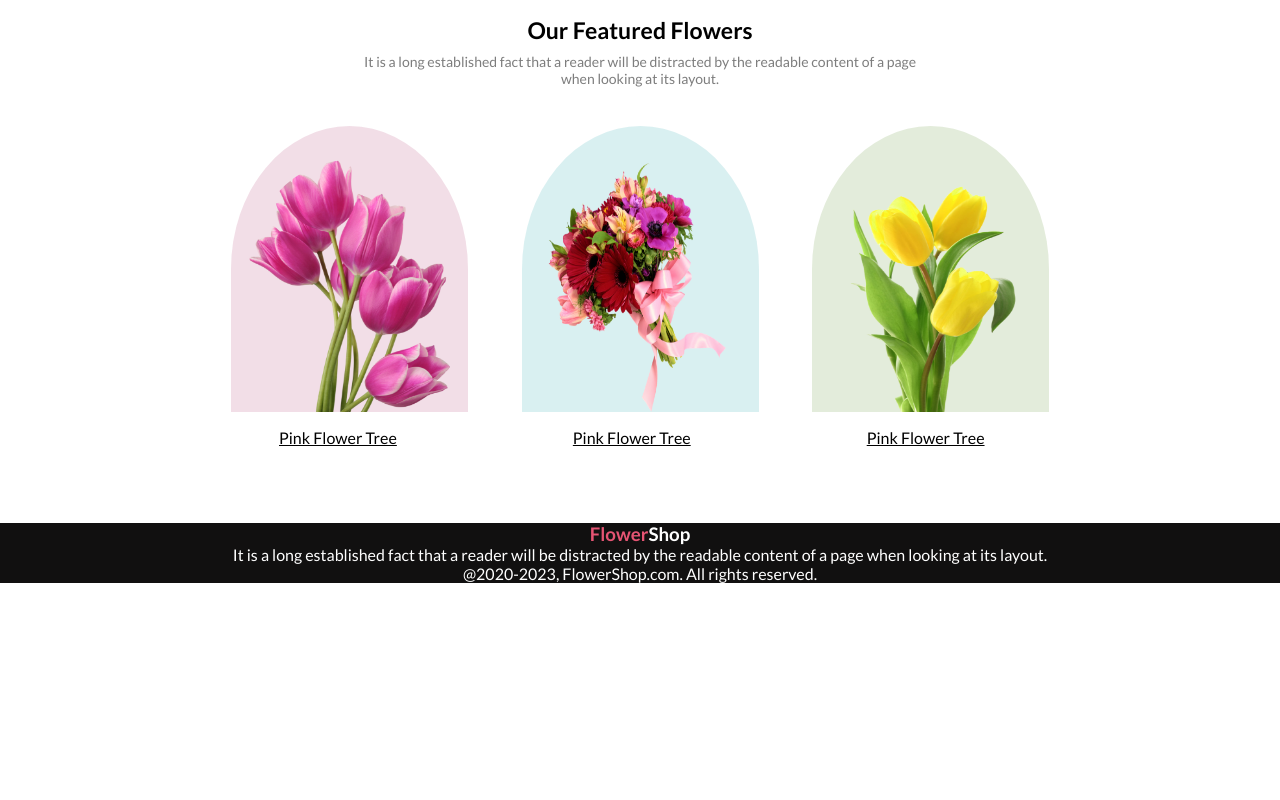
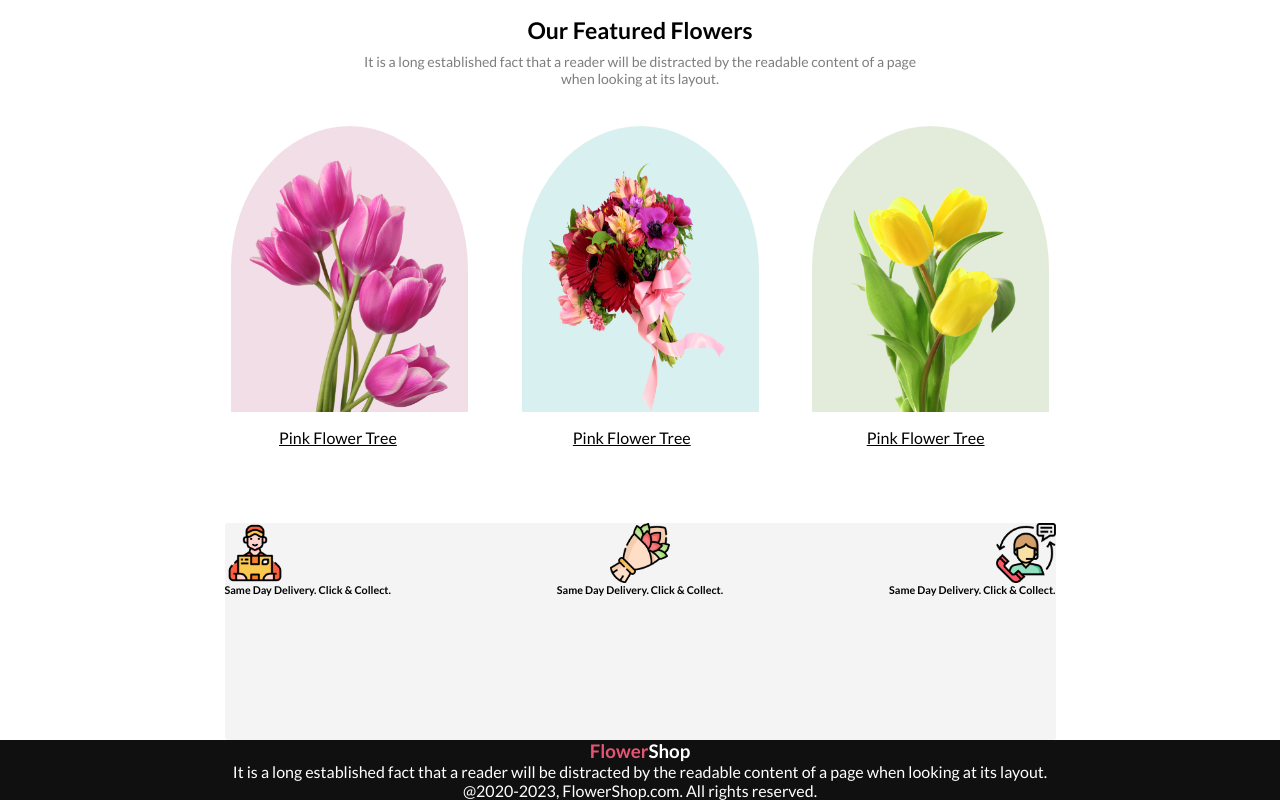
Before and after one commit to skaffroddin/flower-shop, a plain HTML site: page index.html in a window 1280 px wide. Shown: the part 570-1370 px from the top of the page. Before the commit the page ends 1153 px from the top, so only its background shows below. Drawn offline with Linux system fonts and the light colour scheme.

Commit message:
secound section

```diff
--- a/index.html
+++ b/index.html
@@ -50,6 +50,28 @@
         </section>
 
 
+        <section class="secound">
+                <div class="secound-items">
+                    <img src="image/Group-57.png" alt="">
+
+                    <img src="image/Group-58.png" alt="">
+
+                    <img src="image/Group-59.png" alt="">
+
+
+
+
+                </div>
+                <div class="secound-items-text">
+                    <h6>Same Day Delivery. Click & Collect.</h6>
+                    <h6>Same Day Delivery. Click & Collect.</h6>
+                    <h6>Same Day Delivery. Click & Collect.</h6>
+                </div>
+
+
+        </section>
+
+
 
 
     </main>
--- a/style.css
+++ b/style.css
@@ -87,6 +87,32 @@ background: rgba(229, 84, 115, 0.10)
 
 }
 
+.secound{
+    border-radius: 3px;
+    background: rgba(39, 39, 39, 0.05);
+    max-width: 831px;
+    margin: auto;
+    height: 217px;
+
+
+}
+.secound-items{
+    display: flex;
+    justify-content: space-between;
+    align-items: center;
+
+}
+.secound-items img {
+    width: 60px;
+    height: 60px;
+}
+.secound-items-text{
+    display: flex;
+    justify-content: space-between;
+    align-items: center;
+    text-align: center;
+}
+
 
 
 
```
